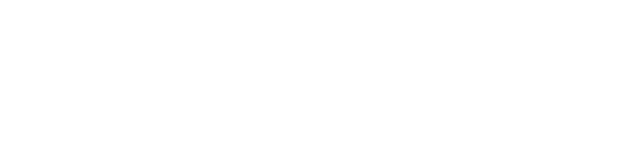
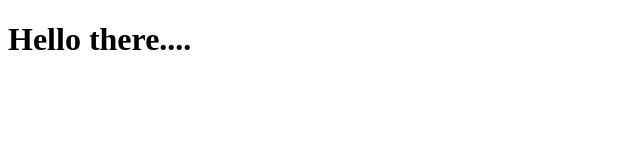
Before and after one commit to devhimanshu33/dailyworks, a plain HTML site: page Navigation bar/index.html in a window 1280 px wide. Shown: the whole page, without its empty margins (0-640 px from the left). Drawn offline with Linux system fonts and the light colour scheme.

Commit message:
final commit

```diff
--- a/Navigation bar/index.html
+++ b/Navigation bar/index.html
@@ -6,6 +6,8 @@
     <title>Document</title>
 </head>
 <body>
-
+    <div class="container">
+        <h1>Hello there....</h1>
+    </div>
 </body>
 </html>
```
